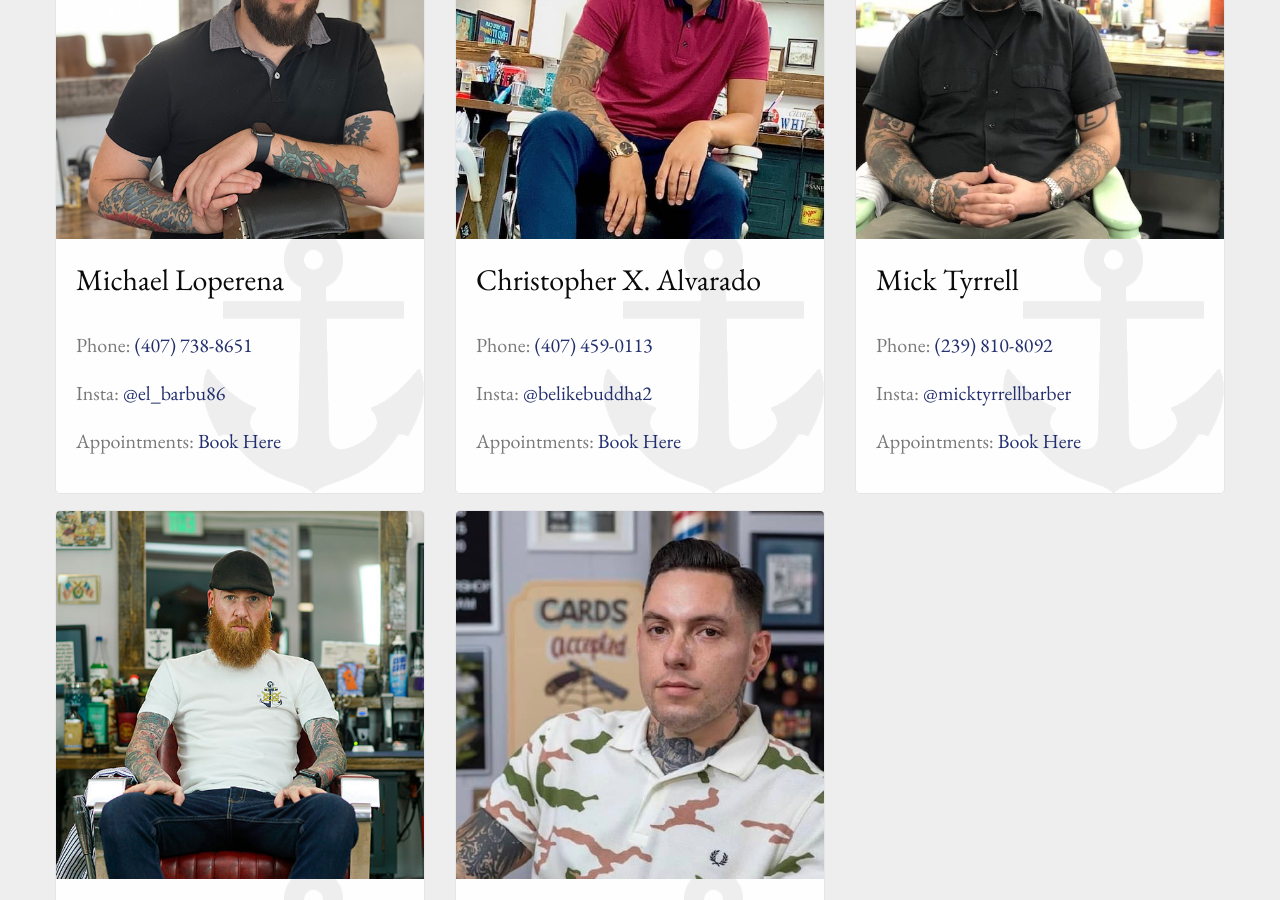
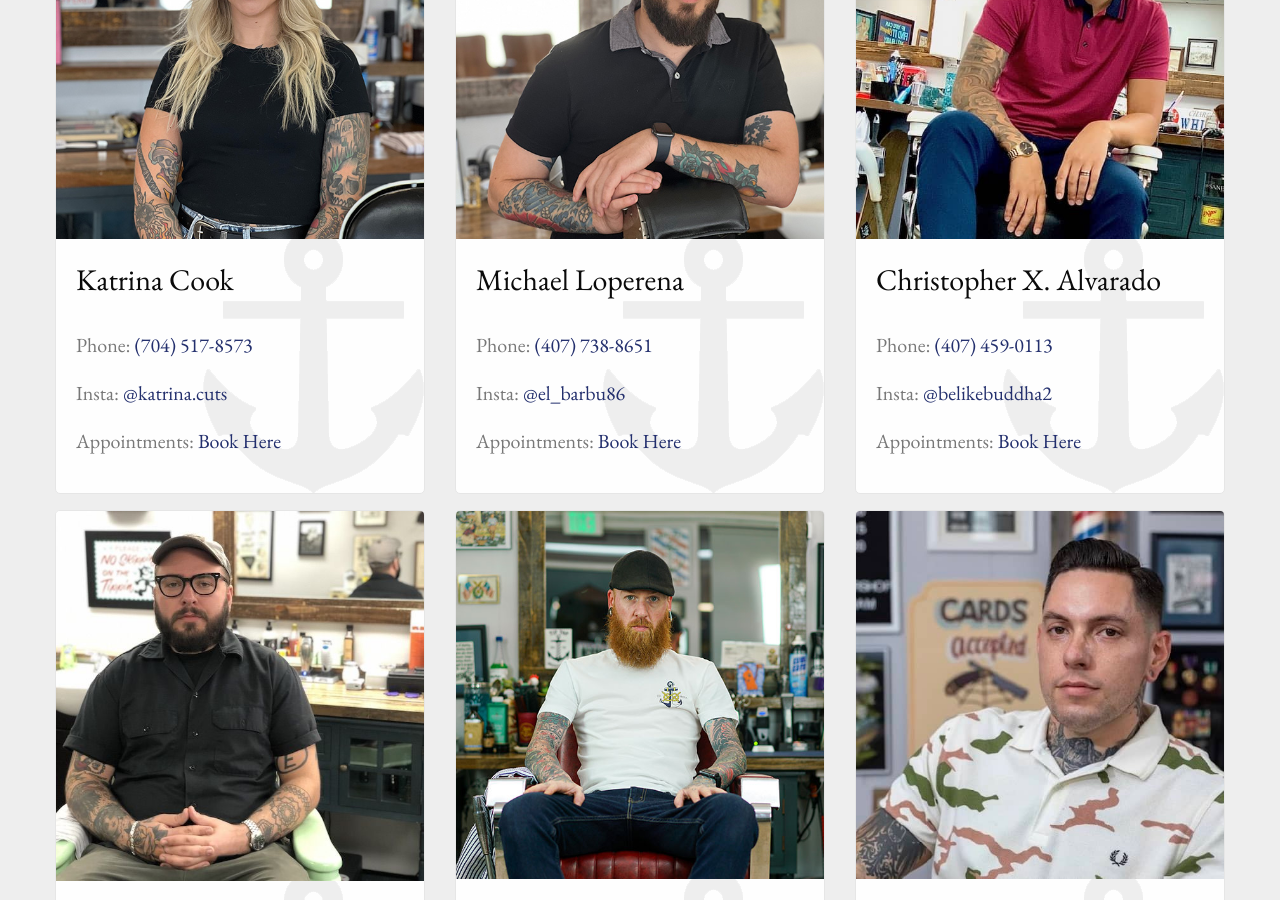
Before and after one commit to townies-barbershop/townies-barbershop.github.io, a Jekyll site: the page built from barbers.md, in a window 1280 px wide and 900 px high, scrolled down 514 px. Built offline with Jekyll 4.4.1, drawn with Linux system fonts in a browser that asks for light colours.

Commit message:
Add barber: Katrina Cook

```diff
--- a/barbers.md
+++ b/barbers.md
@@ -1,6 +1,11 @@
 ---
 title: Barbers
 barbers:
+  - name: "Katrina Cook"
+    image: "/img/katrina.jpg"
+    phone: "(704) 517-8573"
+    insta: "katrina.cuts"
+    square: "https://katrina-cook.square.site/"
   - name: "Michael Loperena"
     image: "/img/michael.jpg"
     phone: "(407) 738-8651"
```
Also changed, not shown: img/katrina.jpg (added).
